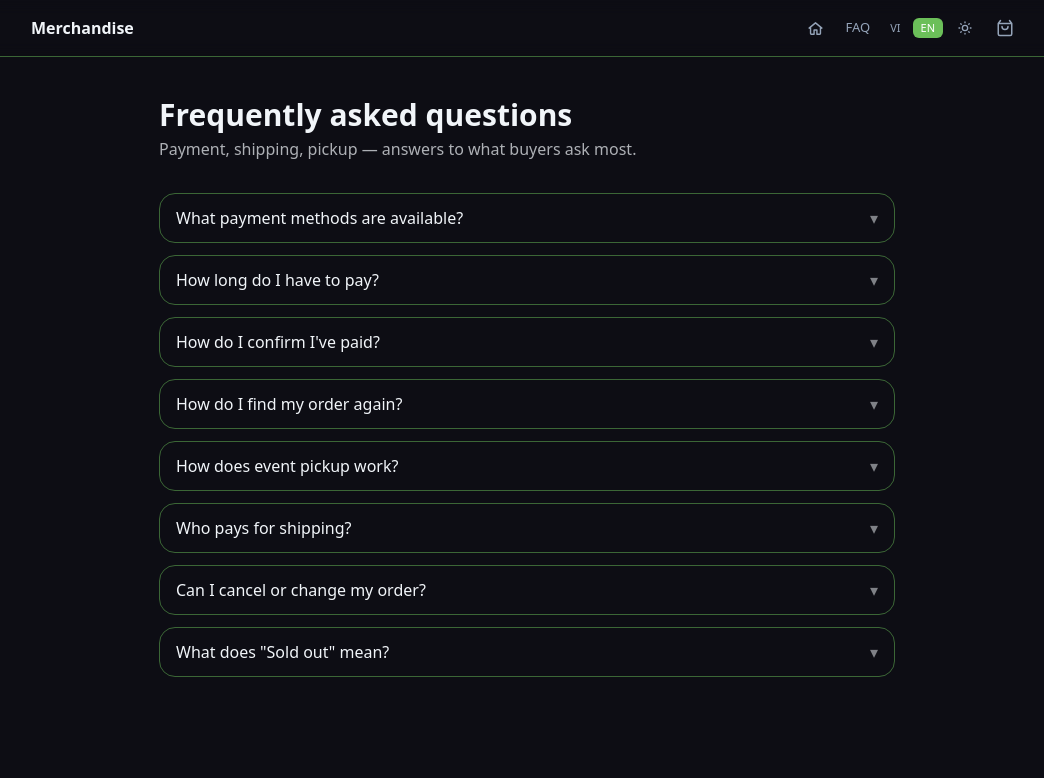
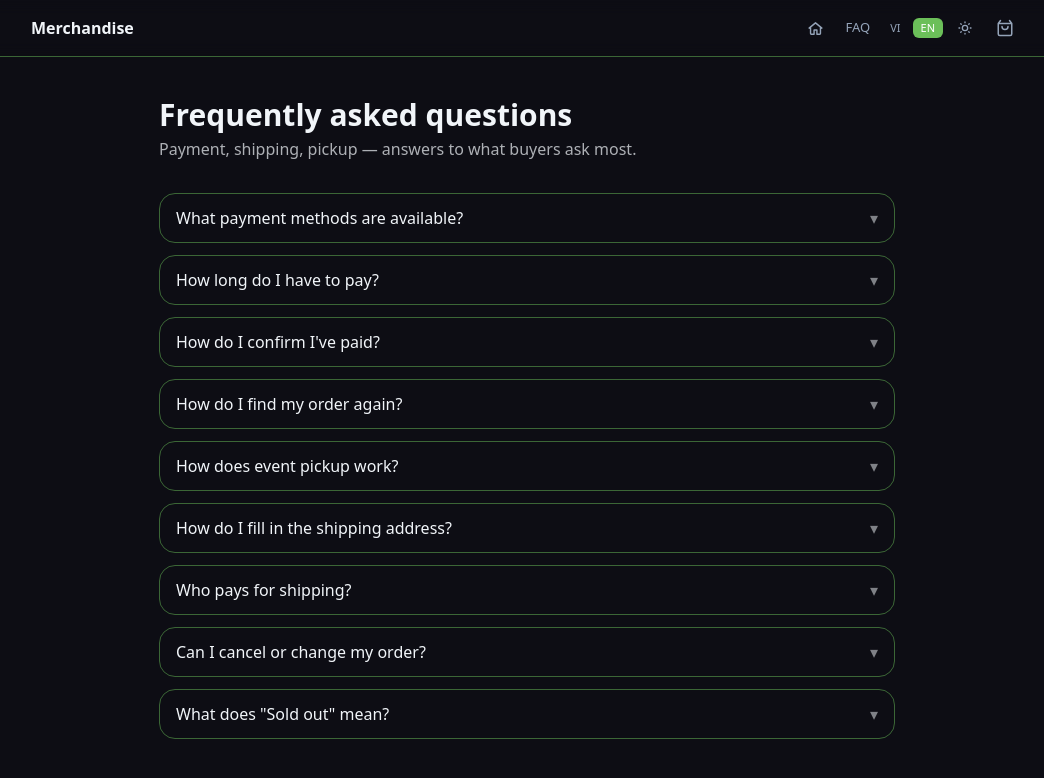
Before and after one commit to phuc16/cosplay-portfolio, a React (Vite) app in the folder frontend/: page /merchandise/faq in a window 1280 px wide. Shown: the top 778 px of the page, without its empty margins (113-1157 px from the left). Built offline with nearby package versions, Linux system fonts and the light colour scheme; no server answers.

Commit message:
content(faq): add entry explaining the address entry flow
Covers the province/ward/street flow and mentions the search button by
name for apartment/complex addresses, using the Vinhomes example from
live testing as the illustration.

```diff
--- a/frontend/src/shop/faq.js
+++ b/frontend/src/shop/faq.js
@@ -57,6 +57,16 @@ export const FAQ_ITEMS = [
   },
   {
     question: {
+      vi: "Cách nhập địa chỉ giao hàng thế nào?",
+      en: "How do I fill in the shipping address?",
+    },
+    answer: {
+      vi: "Chọn Tỉnh/Thành phố rồi Phường/Xã, sau đó nhập số nhà và tên đường. Với chung cư/toà nhà (ví dụ: \"Sảnh chính S3.01, CC Vinhomes Grand Park\"), bấm nút tìm kiếm (biểu tượng kính lúp) bên cạnh ô số nhà, tên đường để chọn đúng địa chỉ đầy đủ thay vì gõ tay.",
+      en: "Pick your Province/City, then Ward/Commune, then type your house number and street name. For apartment complexes/buildings (e.g. \"Sảnh chính S3.01, CC Vinhomes Grand Park\"), tap the search (magnifying glass) button next to the street field to pick the full, exact address instead of typing it out.",
+    },
+  },
+  {
+    question: {
       vi: "Ai chịu phí vận chuyển?",
       en: "Who pays for shipping?",
     },
```
